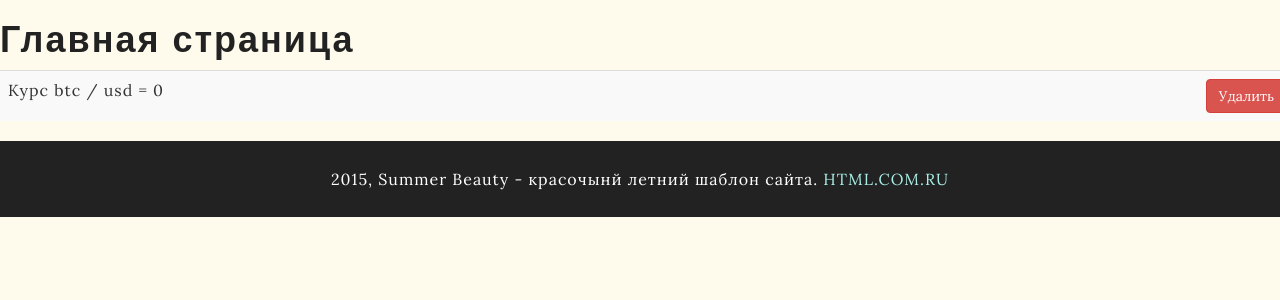
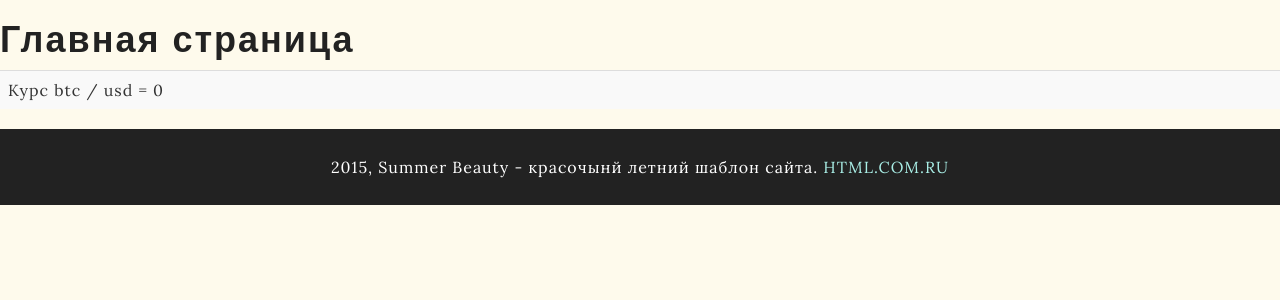
Before and after one commit to DrDany/tema_project, a Flask app: page /main in a window 1280 px wide. Shown: the top 300 px of the page. Run offline with Flask 2, Linux system fonts and the light colour scheme; some libraries are stand-ins or nearby versions.

Commit message:
исправил main

```diff
--- a/app.py
+++ b/app.py
@@ -30,7 +30,7 @@ def view():
     Show alls comments
     '''
     btc = binance_api.btcusd
-    return render_template('main.html', btc=btc)
+    return render_template('web/main.html', btc=btc)
 
 @app.route("/news")
 def news():
--- a/templates/main.html
+++ /dev/null
@@ -1,29 +0,0 @@
-{% extends 'layouts/master.html' %}
-{% block title %}Просмотр{% endblock %}
-{% block body %}
-    <h1>Главная страница</h1>
-    <table class="table table-striped">
-        <thead>
-
-        </thead>
-        <tbody>
-
-            <tr>
-                <td> Курс  btc / usd = {{ btc }}</td>
-
-
-                <td class="text-right">
-                    <div class="row">
-                        <form action="{{ url_for('comment_delete') }}" method="post" class="pull-right">
-
-                            <input type="submit" class="btn btn-danger" data-toggle="confirmation"
-                                     data-title="Действительно удалить?" value="Удалить">
-                        </form>
-
-                    </div>
-                </td>
-            </tr>
-
-        </tbody>
-    </table>
-{% endblock %}
--- a/templates/web/main.html
+++ b/templates/web/main.html
@@ -12,16 +12,7 @@
                 <td> Курс  btc / usd = {{ btc }}</td>
 
 
-                <td class="text-right">
-                    <div class="row">
-                        <form action="{{ url_for('comment_delete') }}" method="post" class="pull-right">
 
-                            <input type="submit" class="btn btn-danger" data-toggle="confirmation"
-                                     data-title="Действительно удалить?" value="Удалить">
-                        </form>
-
-                    </div>
-                </td>
             </tr>
 
         </tbody>
```
